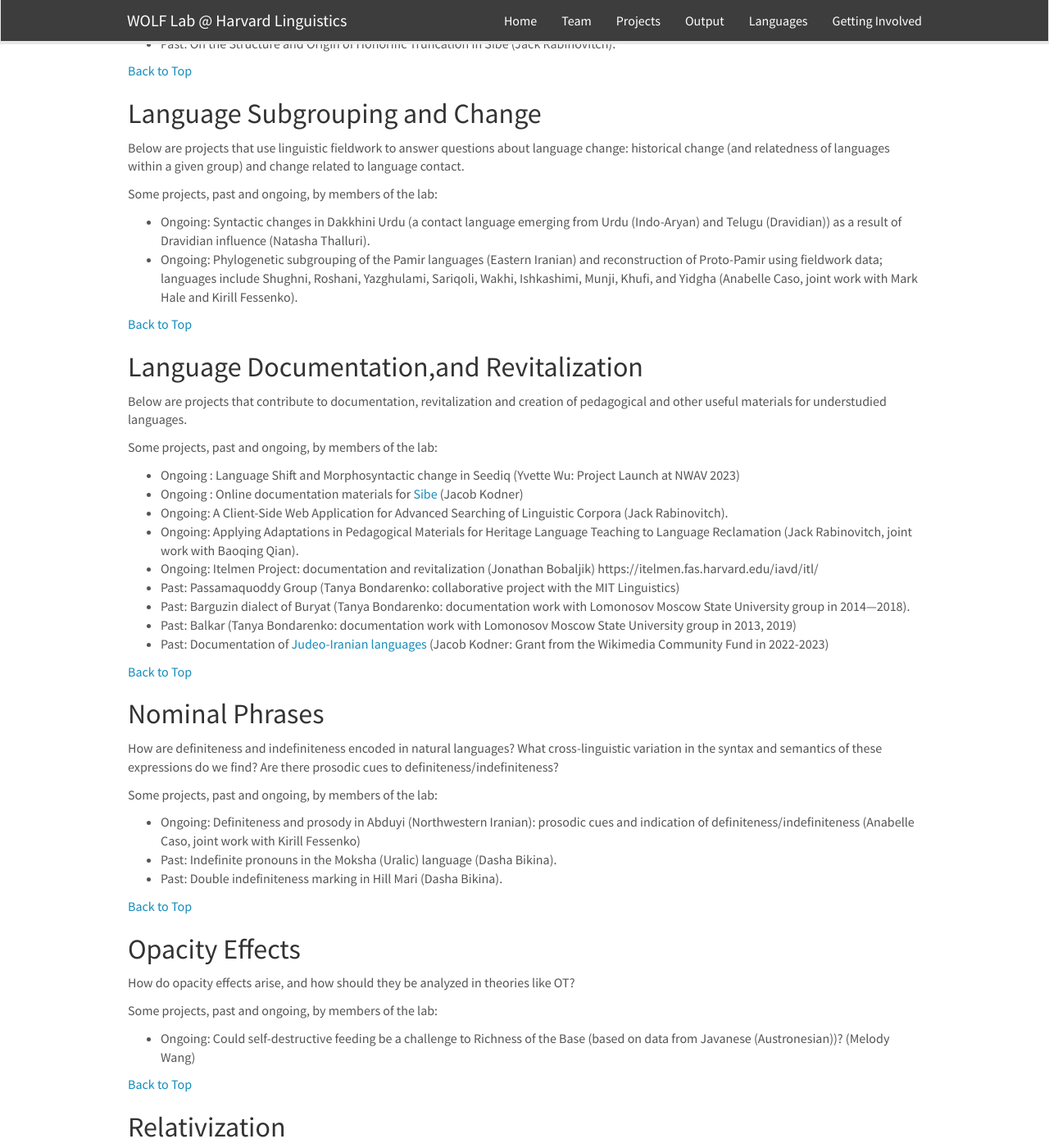
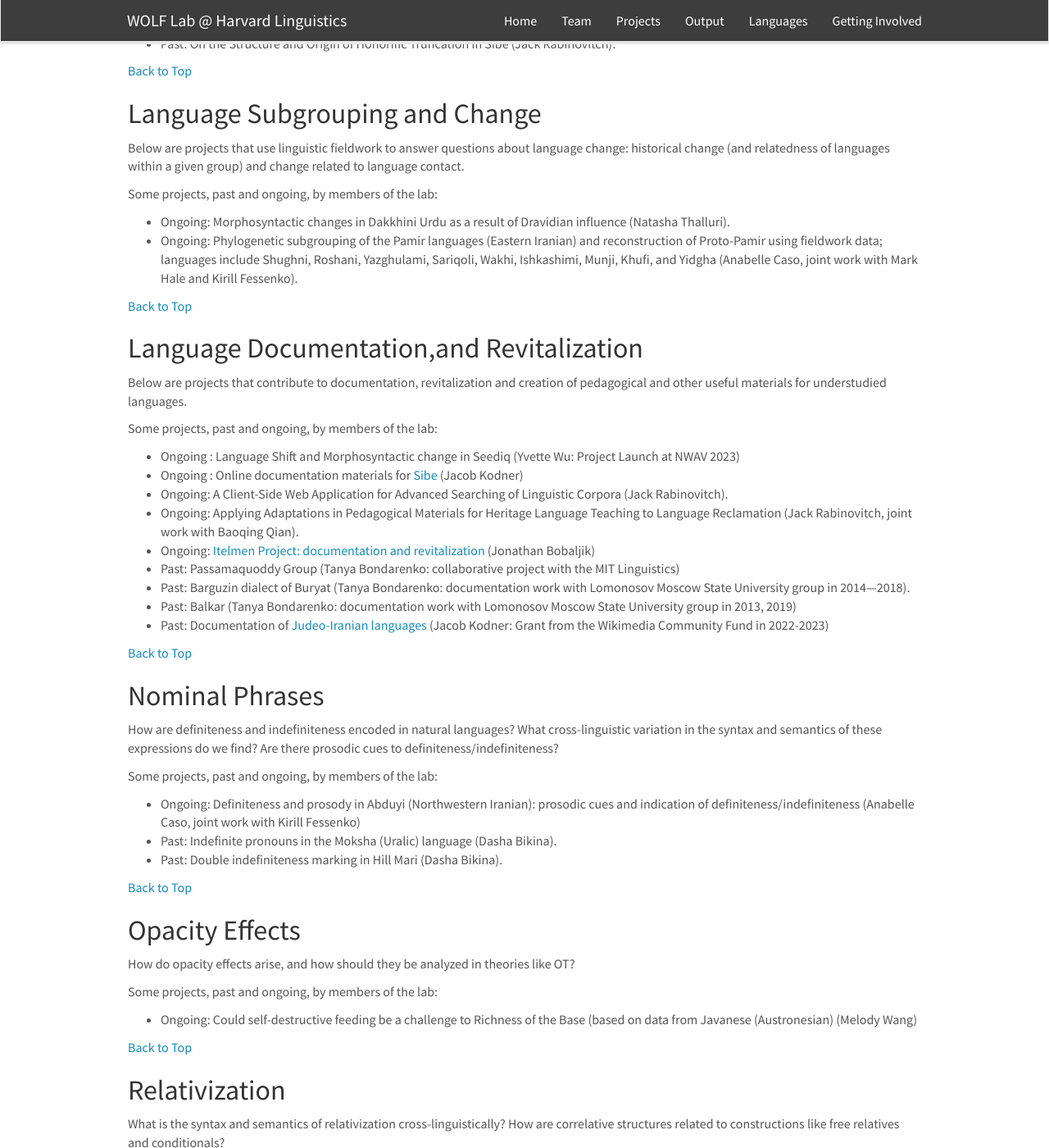
Before and after one commit to fieldlinguistics/fieldlinguistics.github.io, a Jekyll site: the page built from _pages/projects.md, in a window 1280 px wide and 1400 px high, scrolled down 2474 px. Shown: the whole window at 82% size. Built offline with Jekyll 4.4.1, drawn with Linux system fonts in a browser that asks for light colours; nearby versions of some CDN libraries.

Commit message:
Update projects.md
Corrected typos

```diff
--- a/_pages/projects.md
+++ b/_pages/projects.md
@@ -112,7 +112,7 @@ Below are projects that use linguistic fieldwork to answer questions about langu
 
 Some projects, past and ongoing, by members of the lab:
 
-* Ongoing: Syntactic changes in Dakkhini Urdu (a contact language emerging from Urdu (Indo-Aryan) and Telugu (Dravidian)) as a result of Dravidian influence (Natasha Thalluri).
+* Ongoing: Morphosyntactic changes in Dakkhini Urdu as a result of Dravidian influence (Natasha Thalluri).
 * Ongoing: Phylogenetic subgrouping of the Pamir languages (Eastern Iranian) and reconstruction of Proto-Pamir using fieldwork data; languages include Shughni, Roshani, Yazghulami, Sariqoli, Wakhi, Ishkashimi, Munji, Khufi, and Yidgha (Anabelle Caso, joint work with Mark Hale and Kirill Fessenko).
 
 [Back to Top](#  )
@@ -127,8 +127,7 @@ Some projects, past and ongoing, by members of the lab:
 * Ongoing : Online documentation materials for [Sibe](https://minibuleku.github.io) (Jacob Kodner)
 * Ongoing: A Client-Side Web Application for Advanced Searching of Linguistic Corpora (Jack Rabinovitch).
 * Ongoing: Applying Adaptations in Pedagogical Materials for Heritage Language Teaching to Language Reclamation (Jack Rabinovitch, joint work with Baoqing Qian).
-* Ongoing: Itelmen Project: documentation and revitalization (Jonathan Bobaljik)
-https://itelmen.fas.harvard.edu/iavd/itl/
+* Ongoing: [Itelmen Project: documentation and revitalization](https://itelmen.fas.harvard.edu/iavd/itl/) (Jonathan Bobaljik)
 * Past: Passamaquoddy Group (Tanya Bondarenko: collaborative project with the MIT Linguistics)
 * Past: Barguzin dialect of Buryat (Tanya Bondarenko: documentation work with Lomonosov Moscow State University group in 2014—2018).
 * Past: Balkar (Tanya Bondarenko: documentation work with Lomonosov Moscow State University group in 2013, 2019)
@@ -152,7 +151,7 @@ How do opacity effects arise, and how should they be analyzed in theories like O
 
 Some projects, past and ongoing, by members of the lab:
 
-* Ongoing: Could self-destructive feeding be a challenge to Richness of the Base (based on data from Javanese (Austronesian))? (Melody Wang)
+* Ongoing: Could self-destructive feeding be a challenge to Richness of the Base (based on data from Javanese (Austronesian) (Melody Wang)
 
 [Back to Top](#  )
 
```
